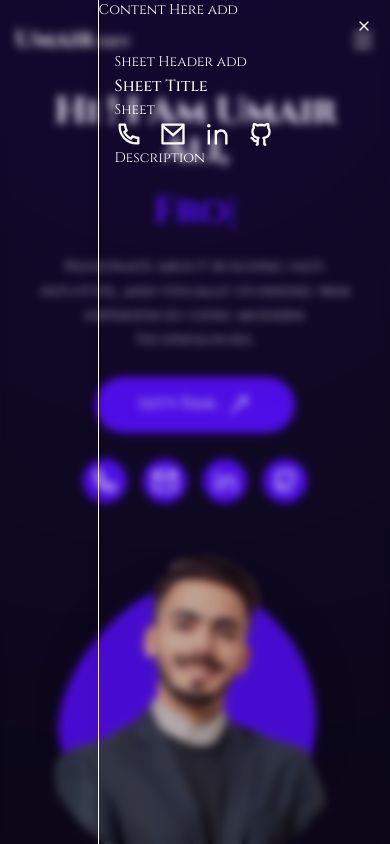
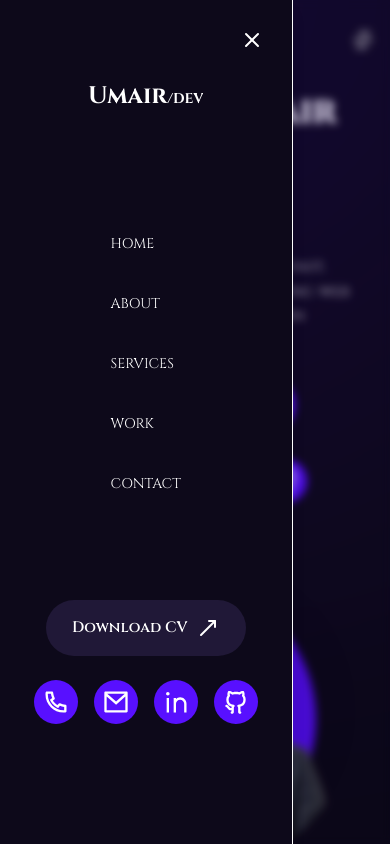
Before and after one commit to Umair-dev55/umair-ali-dev, a Next.js app: page / in a window 390 px wide. Both pictures are taken after a click on the button 363 px from the left and 40 px from the top of the page. Built offline with nearby package versions, Linux system fonts and the light colour scheme.

Commit message:
mobile nav

```diff
--- a/src/components/Header.jsx
+++ b/src/components/Header.jsx
@@ -1,5 +1,5 @@
 import HeaderLogo from "@/components/HeaderLogo";
-import { Menu } from "lucide-react";
+
 import {
   Sheet,
   SheetContent,
@@ -9,6 +9,8 @@ import {
   SheetTrigger,
 } from "./ui/sheet";
 import Socials from "./Socials";
+import NavLinks from "./NavLinks";
+import { MoveUpRight } from "lucide-react";
 const Header = () => {
   return (
     <div className="2xl:hidden absolute z-40 left-0 top-0 right-0">
@@ -18,20 +20,43 @@ const Header = () => {
           <HeaderLogo />
           {/* nav mbl Use shadcn sheet */}
           <Sheet>
-            <SheetTrigger className="cursor-pointer ">
-              <Menu />
+            <SheetTrigger className="cursor-pointer text-white">
+              {/* white colour  */}
+              <img
+                className="invert"
+                src="assets/menu-4-fill.png"
+                alt="hamburger icon"
+              />
             </SheetTrigger>
-            <SheetContent>
-              Content Here add
+            <SheetContent
+              className="bg-primary flex justify-between items-center pt-16 pb-20"
+              side="left"
+            >
               <SheetHeader>
-                Sheet Header add
-                <SheetTitle>Sheet Title</SheetTitle>
-                <SheetDescription>
-                  Sheet
-                  <Socials />
-                  Description
+                <SheetTitle>
+                  {/* Logo  */}
+                  <HeaderLogo />
+                </SheetTitle>
+                <SheetDescription className="sr-only">
+                  Navigation Menu
                 </SheetDescription>
               </SheetHeader>
+              <NavLinks />
+              <div>
+                {/* Lets Talh btn  */}
+                <button className="min-w-full flex-x-center md:min-w-0 pb-6">
+                  <div className="btn btn-lg btn-tertiary max-w-15  gap-2 ">
+                    <span className="">Download CV </span>
+                    <MoveUpRight />
+                  </div>
+                </button>
+                <div className="">
+                  <Socials
+                    containerStyles="flex-x-center gap-4 mb-10"
+                    iconStyles="bg-accent hover:bg-accent/50 p-2 rounded-full cursor-pointer  transition-all"
+                  />
+                </div>
+              </div>
             </SheetContent>
           </Sheet>
         </div>
--- a/src/components/NavLinks.jsx
+++ b/src/components/NavLinks.jsx
@@ -1,6 +1,4 @@
 import Link from "next/link";
-import { useParams } from "next/navigation";
-import React from "react";
 
 const NavLinks = () => {
   const links = [
--- a/src/components/ui/sheet.jsx
+++ b/src/components/ui/sheet.jsx
@@ -62,12 +62,12 @@ function SheetContent({
             render={
               <Button
                 variant="ghost"
-                className="absolute top-3 right-3"
-                size="icon-sm"
+                className="absolute top-6 right-6"
+                size="icon"
               />
             }
           >
-            <XIcon />
+            <XIcon className="size-6" />
             <span className="sr-only">Close</span>
           </SheetPrimitive.Close>
         )}
```
Also changed, not shown: public/assets/bars-staggered-solid-full.svg (added), public/assets/menu-4-fill.png (added).
